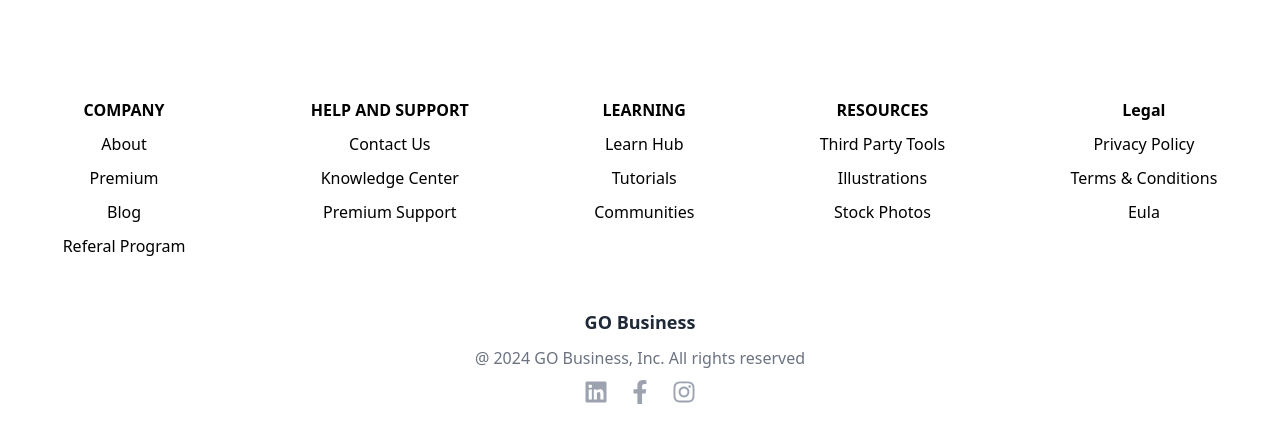
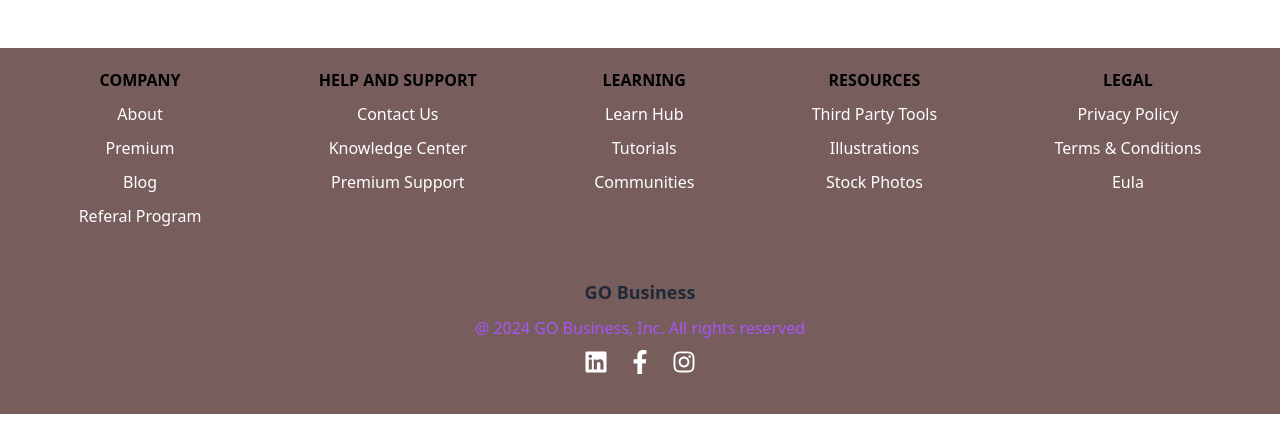
Before and after one commit to Rocky-source999/Referal-Dashboard, a React (Vite) app: page / in a window 1280 px wide. Shown: the part 1210-1631 px from the top of the page. Built offline with nearby package versions, Linux system fonts and the light colour scheme; no server answers; sample sign-in values are in the browser's storage; a web font is replaced by a local one.

Commit message:
try free onclick added

```diff
--- a/src/App.jsx
+++ b/src/App.jsx
@@ -6,10 +6,15 @@
 import ProtectedRoute from './components/ProtectedRoute/ProtectedRoute'
 import Login from './components/Login/Login'
 import Header from './components/Header/Header'
+import { useEffect } from 'react'
 
 function App() {
   const location=useLocation()
     const hide=location.pathname!=='/login'
+
+    useEffect(()=>{
+      localStorage.removeItem('isLogin')
+    },[])
 
   return (
     <div className='h-full'>
--- a/src/components/Banner/Banner.jsx
+++ b/src/components/Banner/Banner.jsx
@@ -7,10 +7,16 @@
   const [linkCopied, setLinkCopied] = useState(false);
   const [codeCopied, setCodeCopied] = useState(false);
 
-  const copyToClipboard = (text, setLinkCopied) => {
+  const copyLink = (referralLink, setLinkCopied) => {
     setLinkCopied(true);
-    navigator.clipboard.writeText(text);
+    navigator.clipboard.writeText(referralLink);
     setTimeout(() => setLinkCopied(false), 1000);
+  };
+
+  const copyCode = (referralCode, setCodeCopied) => {
+    setCodeCopied(true);
+    navigator.clipboard.writeText(referralCode);
+    setTimeout(() => setCodeCopied(false), 1000);
   };
 
   return (
@@ -97,7 +103,7 @@
             <p className="font-bold text-lg text-gray-600">Your Referal Link</p>
             <div className="referal-code-copy">
                 <input type='search' value={referralLink} readOnly/>
-                <button className={`${linkCopied?"bg-green-500": "bg-blue-500"}`} onClick={()=>copyToClipboard(referralLink,setLinkCopied)}>
+                <button className={`${linkCopied?"bg-green-500": "bg-blue-500"}`} onClick={()=>copyLink(referralLink,setLinkCopied)}>
                   {linkCopied?"Copied!":"Copy"}
                 </button>
             </div>
@@ -106,7 +112,7 @@
             <p className="font-bold text-lg text-gray-600">Your Referal Code</p>
             <div className="referal-code-copy">
                 <input type='search' value={referralCode} readOnly/>
-                <button className={`${codeCopied?"bg-green-500": "bg-blue-500"}`} onClick={()=>copyToClipboard(referralCode,setCodeCopied)}>
+                <button className={`${codeCopied?"bg-green-500": "bg-blue-500"}`} onClick={()=>copyCode(referralCode,setCodeCopied)}>
                   {codeCopied?"Copied!":"Copy"}
                 </button>
             </div>
--- a/src/components/Footer/Footer.css
+++ b/src/components/Footer/Footer.css
@@ -1,8 +1,10 @@
 .footer{
-    margin-top: 100px;
+    margin-top: 50px;
     display: flex;
     flex-direction: column;
     gap: 50px;
+    background-color: rgb(120, 93, 93);
+    padding: 20px;
 }
 .footer-card{
     display: flex;
@@ -13,6 +15,7 @@
     flex-direction: column;
     align-items: center;
     gap: 10px;
+    color:#fff
 }
 .footer-links{
     display: flex;
--- a/src/components/Footer/Footer.jsx
+++ b/src/components/Footer/Footer.jsx
@@ -6,32 +6,32 @@
     <div className="footer">
         <div className="footer-card">
             <ul className="footer-card-text">
-                <li className="font-bold">COMPANY</li>
+                <li className="font-bold text-black">COMPANY</li>
                 <li>About</li>
                 <li>Premium</li>
                 <li>Blog</li>
                 <li>Referal Program</li>
             </ul>
             <ul className="footer-card-text">
-                <li className="font-bold">HELP AND SUPPORT</li>
+                <li className="font-bold text-black">HELP AND SUPPORT</li>
                 <li>Contact Us</li>
                 <li>Knowledge Center</li>
                 <li>Premium Support</li>
             </ul>
             <ul className="footer-card-text">
-                <li className="font-bold">LEARNING</li>
+                <li className="font-bold text-black">LEARNING</li>
                 <li>Learn Hub</li>
                 <li>Tutorials</li>
                 <li>Communities</li>
             </ul>
             <ul className="footer-card-text">
-                <li className="font-bold">RESOURCES</li>
+                <li className="font-bold text-black">RESOURCES</li>
                 <li>Third Party Tools</li>
                 <li>Illustrations</li>
                 <li>Stock Photos</li>
             </ul>
             <ul className="footer-card-text">
-                <li className="font-bold">Legal</li>
+                <li className="font-bold text-black">LEGAL</li>
                 <li>Privacy Policy</li>
                 <li>Terms & Conditions</li>
                 <li>Eula</li>
@@ -39,11 +39,11 @@
         </div>
         <div className="footer-links">
             <p className="text-gray-800 font-bold text-lg">GO Business</p>
-            <p className="text-gray-500">@ 2024 GO Business, Inc. All rights reserved</p>
+            <p className="text-purple-500">@ 2024 GO Business, Inc. All rights reserved</p>
             <div className="flex item-center gap-5">
-                <FaLinkedin className="h-6 w-6 text-gray-400"/>
-                <FaFacebookF className="h-6 w-6 text-gray-400"/>
-                <FaInstagram className="h-6 w-6 text-gray-400"/>
+                <FaLinkedin className="h-6 w-6 text-white"/>
+                <FaFacebookF className="h-6 w-6 text-white"/>
+                <FaInstagram className="h-6 w-6 text-white"/>
             </div>
         </div>
     </div>
--- a/src/components/Header/Header.jsx
+++ b/src/components/Header/Header.jsx
@@ -1,7 +1,15 @@
 import { Link } from "react-router-dom"
 import "./Header.css"
+import { useNavigate } from "react-router-dom"
 
 const Header = () => {
+  const navigate=useNavigate()
+
+    const handleChange=()=>{
+      navigate('/login',{replace:true})
+      localStorage.removeItem('isLogin')
+    }
+
   return (
     <div className="head-cont px-2 flex justify-between items-center bg-gradient-to-r from-orange-500 via-blue-500 to-red-500 h-16 text-white">
         <div className="flex items-center">
@@ -15,7 +23,7 @@
             <Link to="/projects"><li>Projects</li></Link>
             <Link to="/contact"><li>Contact</li></Link>
         </ul>
-        <button>Try for free</button>
+        <button onClick={handleChange}>Try for free</button>
     </div>
   )
 }
--- a/src/components/TopBanner/TopBanner.jsx
+++ b/src/components/TopBanner/TopBanner.jsx
@@ -1,17 +1,8 @@
 import { FaSearch } from "react-icons/fa"
 import { IoMdNotificationsOutline } from "react-icons/io"
 import "./TopBanner.css"
-import { useNavigate } from "react-router-dom"
 
 const TopBanner = ({ searchinput, userinput }) => {
-  const navigate=useNavigate()
-
-  const handleChange=(event)=>{
-    const value=event.target.value;
-    if(value==="login"){
-      navigate('/login',{replace:true})
-    }
-  }
 
   return (
     <div className="flex items-center justify-between mt-4 px-6">
@@ -29,10 +20,10 @@
             <img src="https://png.pngtree.com/png-clipart/20190520/original/pngtree-business-male-icon-vector-png-image_4187852.jpg" alt="man" className="h-10 w-10"/>
             <div>
                 <p>Name</p>
-                <select onChange={handleChange}>
-                    <option value="">Admin</option>
-                    <option value="student">Student</option>
-                    <option value="login">Log Out</option>
+                <select>
+                    <option>Admin</option>
+                    <option>Student</option>
+                    <option>Log Out</option>
                 </select>
             </div>
         </div>
```
